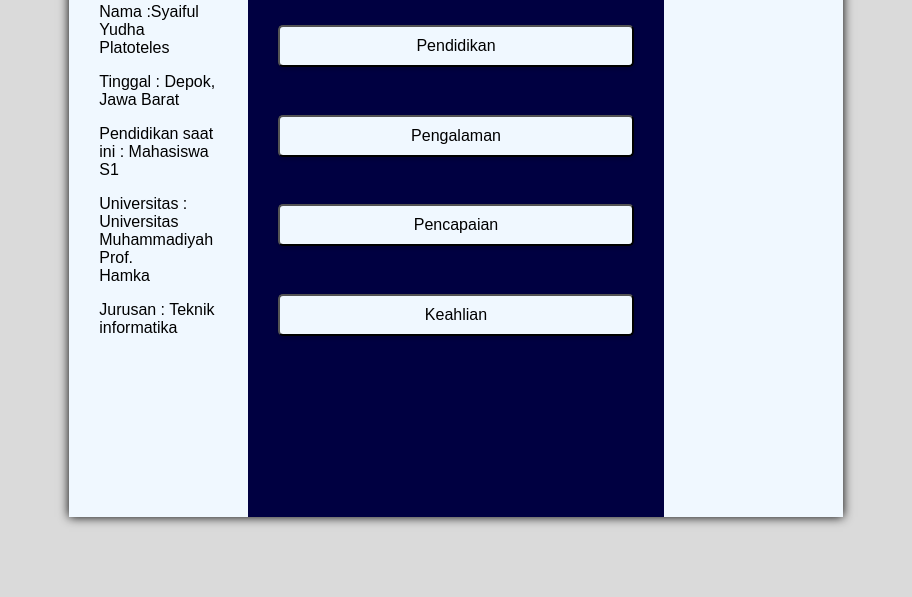
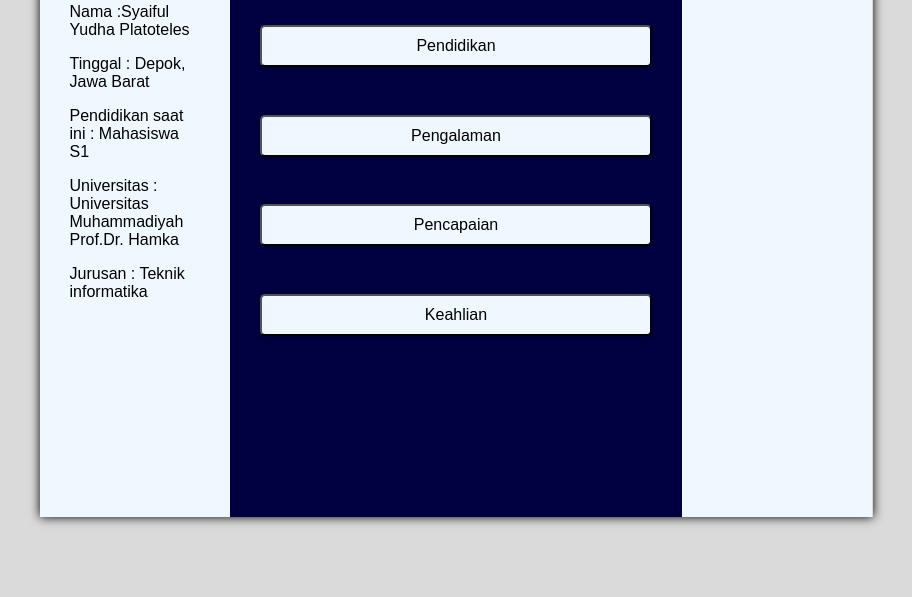
Before and after one commit to Platotel3s/portfolio.github.io, a plain HTML site: page index.html in a window 1280 px wide. Shown: the part 203-800 px from the top of the page, without its empty margins (184-1096 px from the left). Drawn offline with Linux system fonts and the light colour scheme.

Commit message:
Update index.html

```diff
--- a/index.html
+++ b/index.html
@@ -16,7 +16,7 @@
                 <p>Nama :Syaiful Yudha Platoteles</p>
                 <p>Tinggal : Depok, Jawa Barat</p>
                 <p>Pendidikan saat ini : Mahasiswa S1</p
-                <p>Universitas : <br> Universitas Muhammadiyah Prof. <br> Hamka </p>
+                <p>Universitas : <br> Universitas Muhammadiyah Prof.Dr. Hamka </p>
                 <p>Jurusan : Teknik informatika</p>
             </div>
         </div>
```
